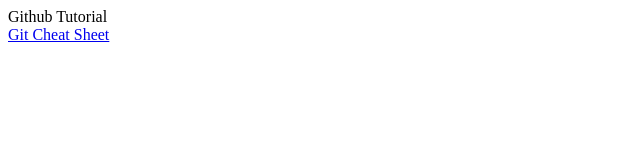
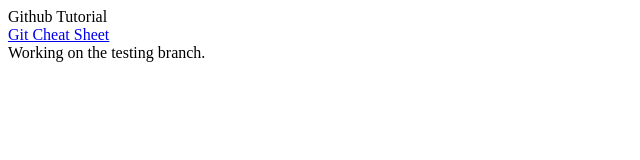
Before and after one commit to tenlessons/demo, a plain HTML site: page index.html in a window 1280 px wide. Shown: the whole page, without its empty margins (0-640 px from the left). Drawn offline with Linux system fonts and the light colour scheme.

Commit message:
working on testing branch

```diff
--- a/index.html
+++ b/index.html
@@ -10,5 +10,6 @@
 		<div>
 			<a href="http://www.git-tower.com/blog/git-cheat-sheet/">Git Cheat Sheet</a>
 		</div>
+		Working on the testing branch.
 	</body>
 </html>
```
